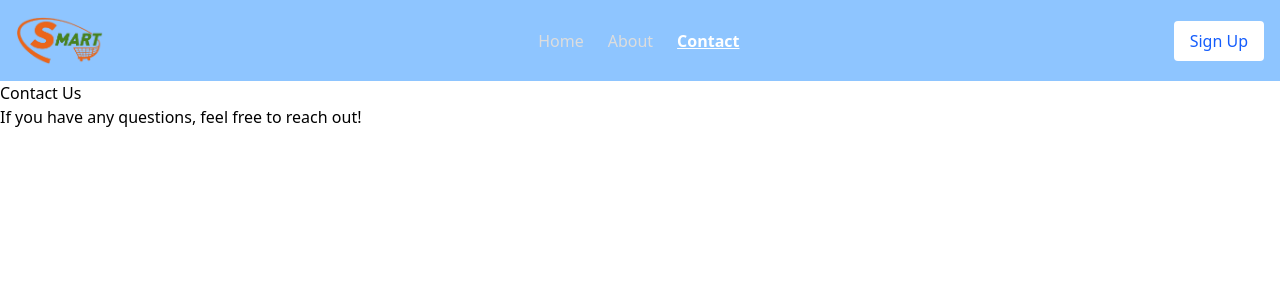
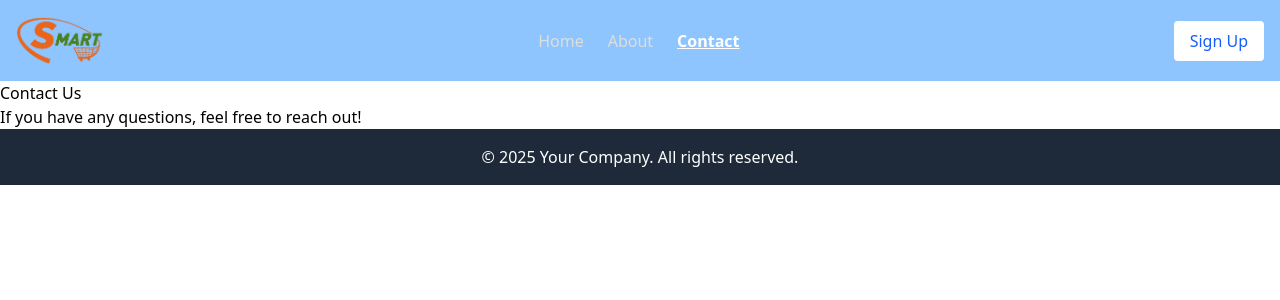
Before and after one commit to Fizza-Latif/React-First-Project, a React (Vite) app in the folder react-project/: page /Contact in a window 1280 px wide. Shown: the top 300 px of the page. Built offline with nearby package versions, Linux system fonts and the light colour scheme.

Commit message:
code added

```diff
--- a/react-project/src/App.jsx
+++ b/react-project/src/App.jsx
@@ -5,6 +5,7 @@ import Home from './pages/Home'
 import About from './pages/About'
 import Contact from './pages/Contact'
 import Navbar from './components/home/header'
+import Footer from './components/home/footer'
 function App() {
   return (
     <>
@@ -15,6 +16,7 @@ function App() {
         <Route path="/About" element={<About />} />
         <Route path="/Contact" element={<Contact />} />
       </Routes>
+      <Footer />
     </Router>
     </>
   )
--- a/react-project/src/components/home/card.jsx
+++ b/react-project/src/components/home/card.jsx
@@ -26,6 +26,8 @@ export default function Card() {
 
   ];
   return (
+    <div className='container mx-auto'>
+      <h1 className='text-4xl font-bold text-center mt-10'>Our Products</h1>
     <div className='flex flex-row items-center justify-center gap-6 mt-10 mb-10 px-3'>
       {CardData.map((card, index) => (
         <div key={index} className=' border-1 rounded overflow-hidden shadow-lg w-70  p-2 text-center'>
@@ -36,5 +38,6 @@ export default function Card() {
         </div>
       ))}
     </div>
+    </div>
   )
 }
--- /dev/null
+++ b/react-project/src/components/home/footer.jsx
@@ -0,0 +1,12 @@
+import React from 'react'
+
+export default function Footer() {
+  return (
+    <div className='bg-gray-800 text-white py-4'>
+      <div className='container mx-auto text-center'>
+
+        <p>&copy; 2025 Your Company. All rights reserved.</p>
+      </div>
+    </div>
+  )
+}
```
